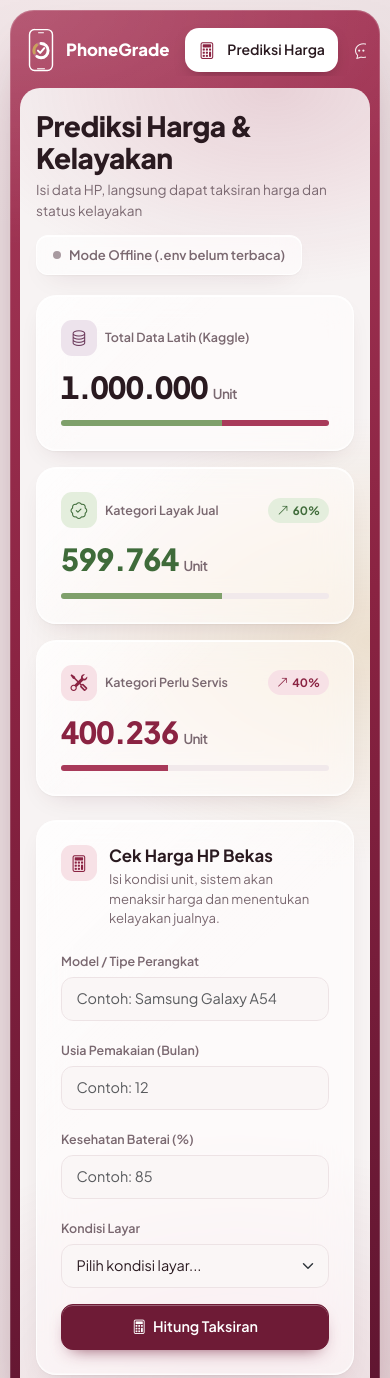
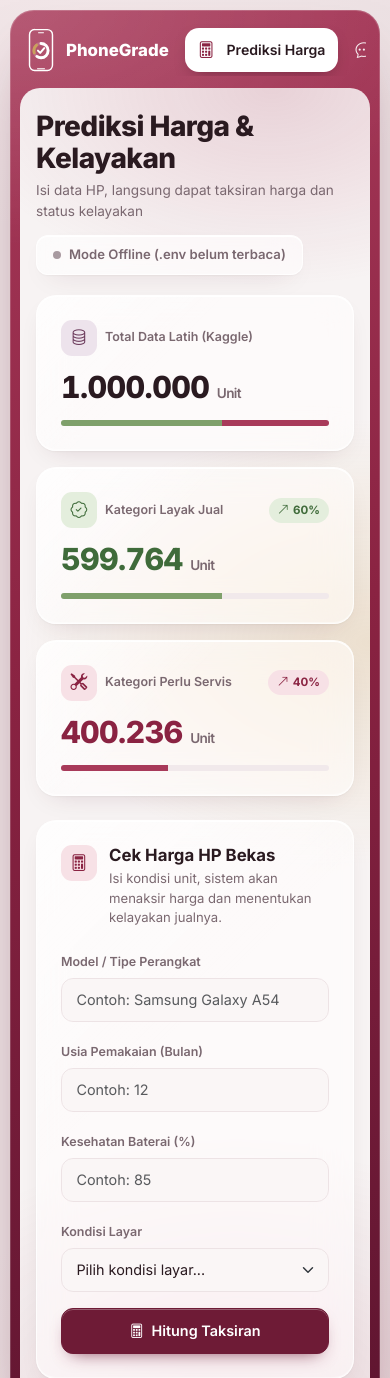
Before and after one commit to mayratipnm1-prog/PhoneGrade, a Django app: page / in a window 390 px wide. Shown: the top 1378 px of the page. Run offline with Django 5.2, Linux system fonts and the light colour scheme; data comes from the database, SQL or seed files in the repository.

Commit message:
Update PhoneGrade interface

```diff
--- a/penaksir/templates/penaksir/base.html
+++ b/penaksir/templates/penaksir/base.html
@@ -6,7 +6,7 @@
     <title>{% block title %}PhoneGrade{% endblock %}</title>
     <link rel="preconnect" href="https://fonts.googleapis.com">
     <link rel="preconnect" href="https://fonts.gstatic.com" crossorigin>
-    <link href="https://fonts.googleapis.com/css2?family=Plus+Jakarta+Sans:wght@400;500;600;700;800&display=swap" rel="stylesheet">
+    <link href="https://fonts.googleapis.com/css2?family=Inter:wght@400;500;600;700;800&display=swap" rel="stylesheet">
     <link href="https://cdn.jsdelivr.net/npm/bootstrap@5.3.3/dist/css/bootstrap.min.css" rel="stylesheet">
     <link href="https://cdn.jsdelivr.net/npm/bootstrap-icons@1.11.3/font/bootstrap-icons.min.css" rel="stylesheet">
     <script src="https://cdn.jsdelivr.net/npm/chart.js"></script>
@@ -52,7 +52,7 @@
             min-height: 100vh;
             padding: 20px;
             color: var(--ink);
-            font-family: 'Plus Jakarta Sans', -apple-system, BlinkMacSystemFont, sans-serif;
+            font-family: 'Inter', -apple-system, BlinkMacSystemFont, sans-serif;
             -webkit-font-smoothing: antialiased;
             background:
                 radial-gradient(900px 500px at 8% -5%, #F4E8EA 0%, transparent 60%),
```
